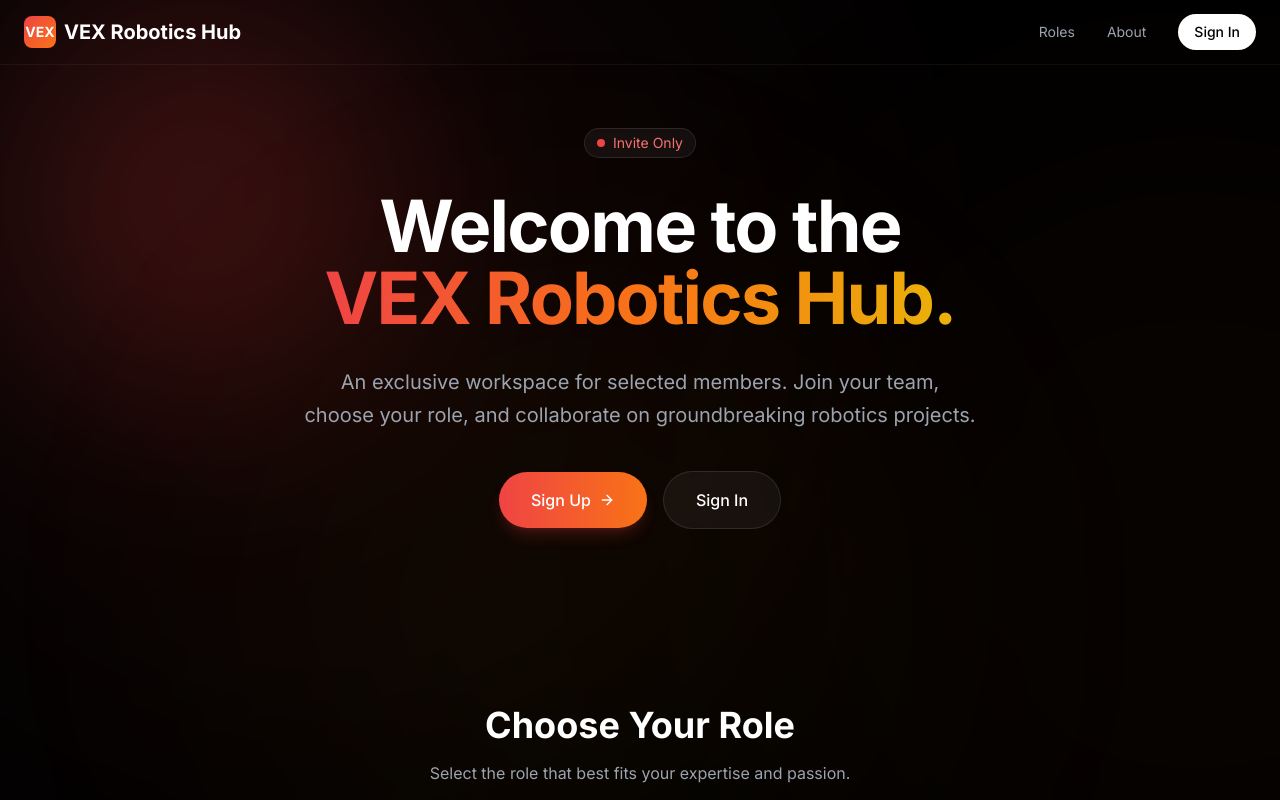
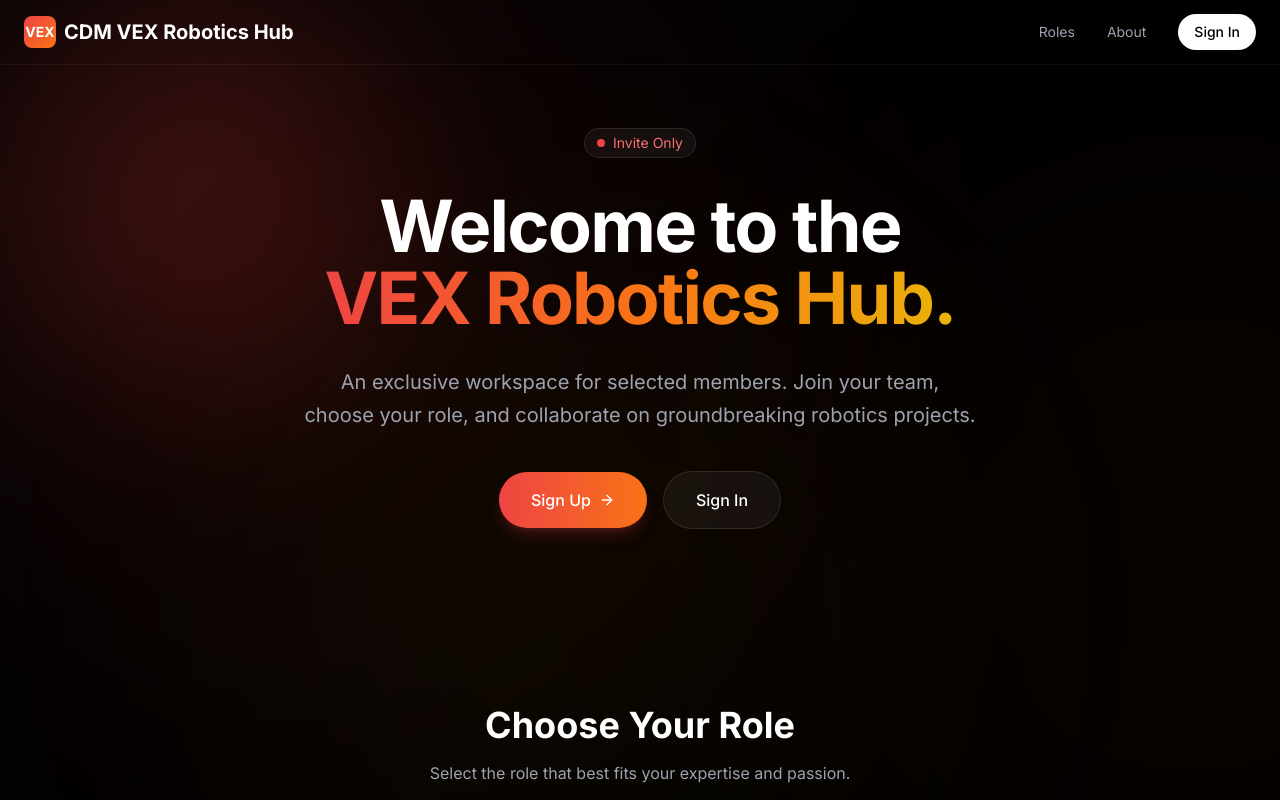
Before and after one commit to ctrl-alt-Justin/VEXRoboticsHub, a React (Vite) app: page / in a window 1280 px wide. Shown: the top 800 px of the page. Built offline with nearby package versions, Linux system fonts and the light colour scheme; no server answers.

Commit message:
Changed Front Page Text

```diff
--- a/src/App.tsx
+++ b/src/App.tsx
@@ -95,7 +95,7 @@
                         <div className="w-8 h-8 bg-gradient-to-br from-red-500 to-orange-500 rounded-lg flex items-center justify-center">
                             <span className="text-white font-bold text-sm">VEX</span>
                         </div>
-                        <span>VEX Robotics Hub</span>
+                        <span>CDM VEX Robotics Hub</span>
                     </motion.div>
                     <div className="hidden md:flex items-center gap-8 text-sm text-gray-400">
                         <a href="#roles" className="hover:text-white transition-colors">Roles</a>
```
